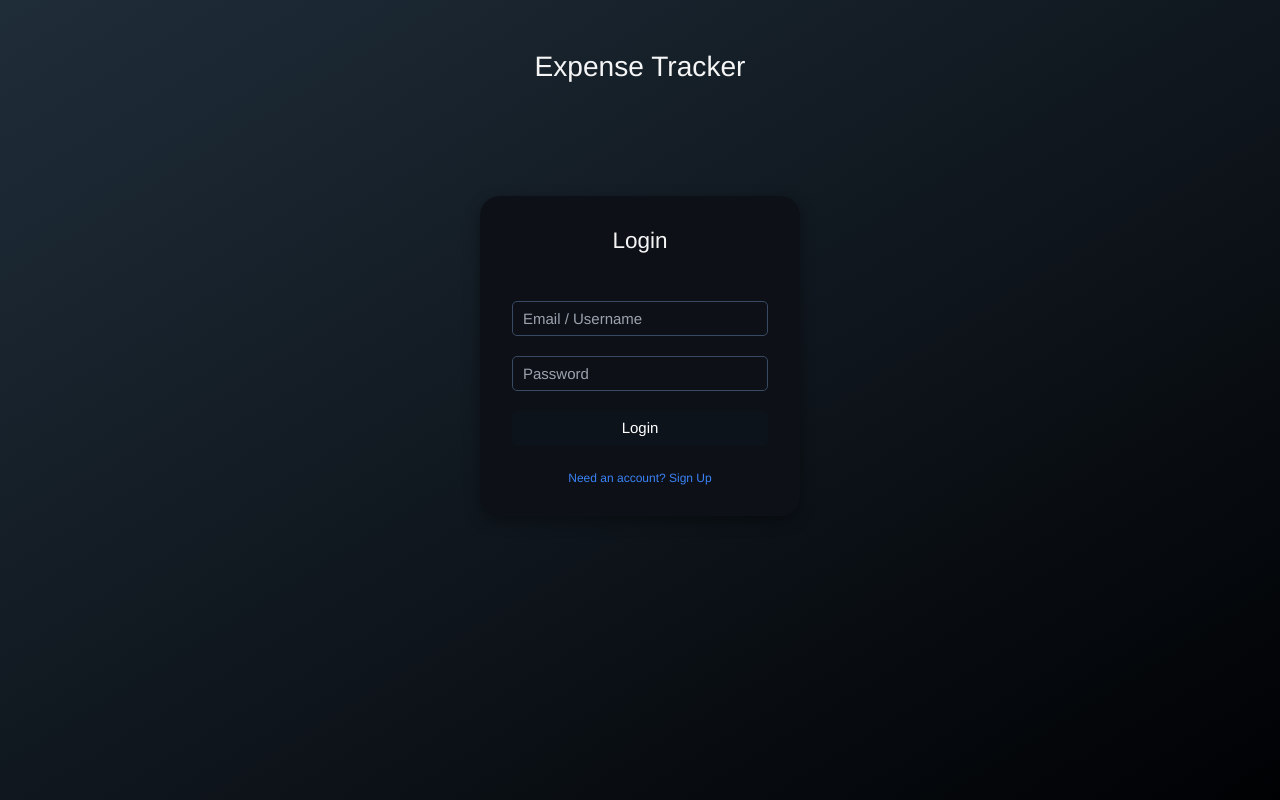
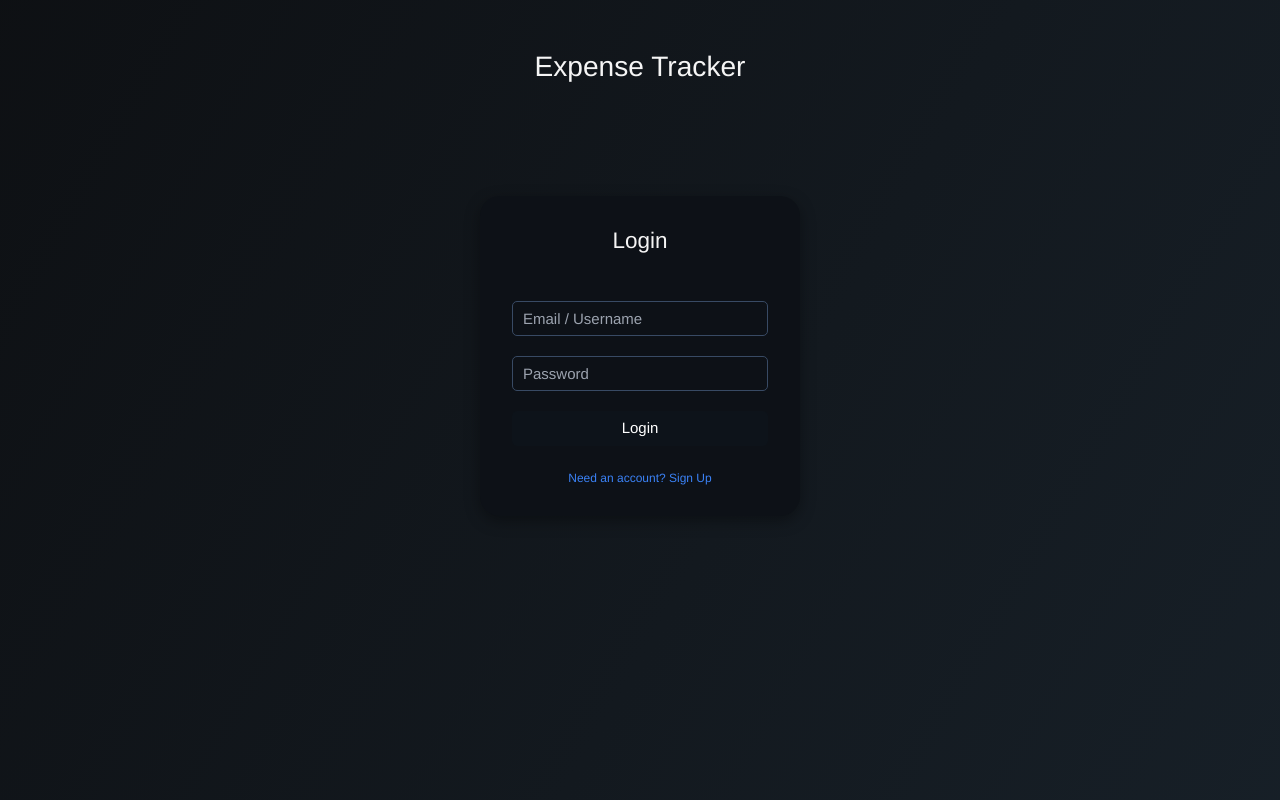
Before and after one commit to mohammadafnan/ExpenceTracker-json-server, an Angular app: page /login in a window 1280 px wide. Built offline with nearby package versions, Linux system fonts and the light colour scheme; some icons are missing.

Commit message:
alerts added  25 june 2025

```diff
--- a/src/app/login/login.component.html
+++ b/src/app/login/login.component.html
@@ -1,3 +1,5 @@
+<div class="animated-bg">
+
 <div class="scrol">
   <div class="center">
     <h3 class="text-3xl">
@@ -91,3 +93,4 @@
   <span class="sr-only">Info</span>
   <div><span class="font-medium">Successfully </span>Login</div>
 </div>
+</div>
--- a/src/styles.css
+++ b/src/styles.css
@@ -2,6 +2,9 @@
 @tailwind base;
 @tailwind components;
 @tailwind utilities;
+
+
+
 
 body {
   /* background: #0d1117; */
@@ -114,3 +117,51 @@ tr td{
     --num-users: 4600;
   }
 }
+
+
+.animated-bg {
+  width: 100%;
+  height: 100vh;
+  background: linear-gradient(120deg, #1f2d39, #0D0F12, #1f2d39);
+  background-size: 400% 400%;
+  animation: gradientSwipe 10s ease infinite;
+  position: absolute;
+}
+
+@keyframes gradientSwipe {
+  0% {
+    background-position: 0% 100%;
+  }
+  50% {
+    background-position: 100% 0%;
+  }
+  100% {
+    background-position: 0% 100%;
+  }
+}
+
+
+.animated-radial {
+  width: 100%;
+  height: 100vh;
+  background: radial-gradient(circle at center,#1f2d39, #0D0F12)  ;
+  background-size: 100% 100%;
+  animation: radialPulse 2s ease-in-out infinite;
+  position: absolute;
+
+}
+
+@keyframes radialPulse {
+  0% {
+    background-position: 50% 50%;
+    background-size: 100% 100%;
+  }
+  50% {
+    background-position: 60% 60%;
+    background-size: 130% 130%;
+  }
+  100% {
+    background-position: 50% 50%;
+    background-size: 100% 100%;
+  }
+}
```
